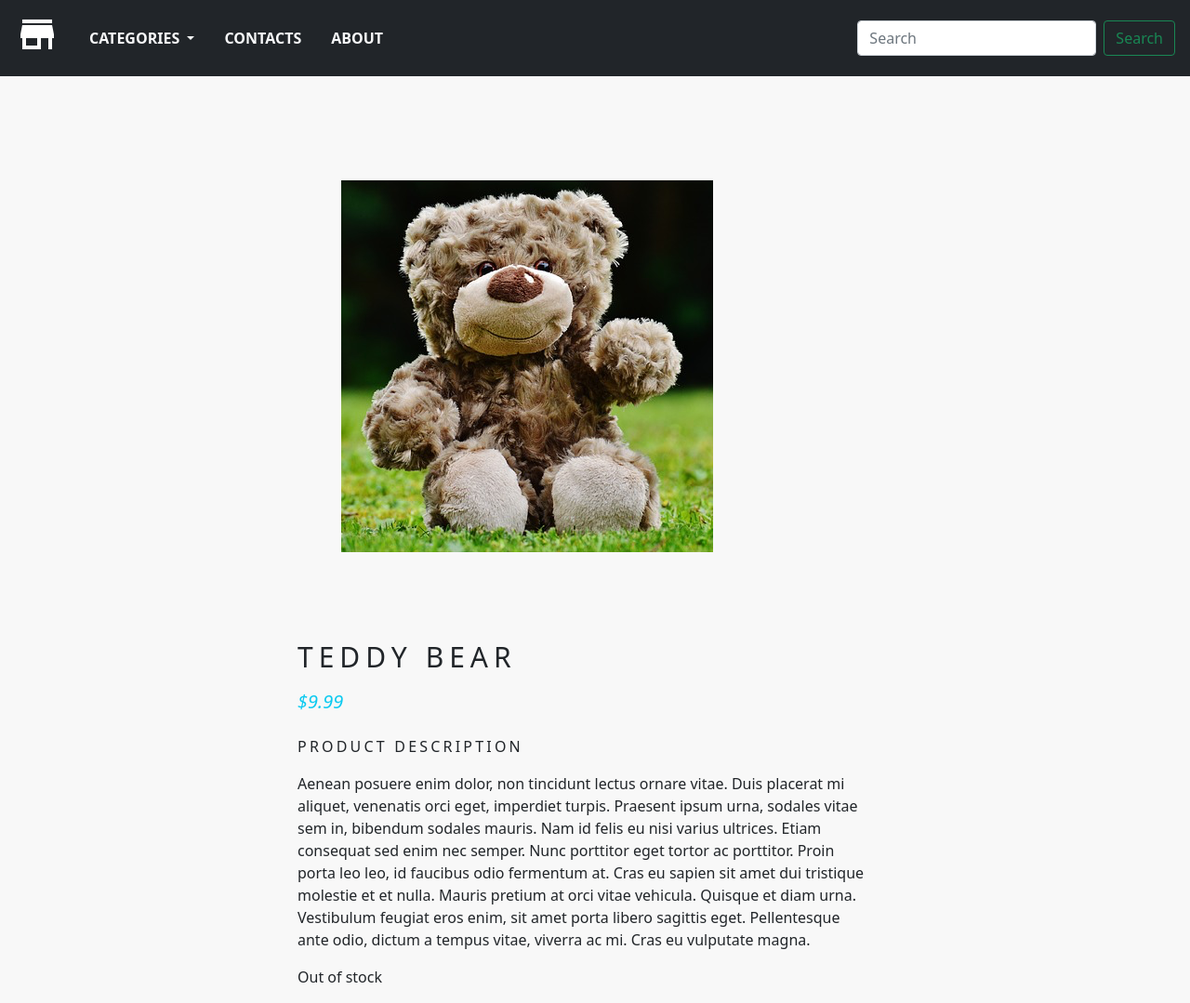
After one commit to ruslan4432013/ecommerce-project, a Django app: template shop/templates/product.html in a window 1280 px wide. The commit adds this page. Shown: the whole page at 93% size. Run offline with Django 3.2, Linux system fonts and the light colour scheme; the template is opened without the code that fills it, so the values that code supplies are empty.

Commit message:
add description

```diff
--- a/ecommerce/static/css/base.css
+++ b/ecommerce/static/css/base.css
@@ -1,3 +1,21 @@
 body {
     background-color: #F8F8F8;
 }
+
+.product_title {
+    font-size: 30px;
+    text-transform: uppercase;
+    letter-spacing: .2em;
+    padding-top: 15px;
+    padding-bottom: 10px;
+}
+
+.product_text {
+    padding-right: 20px;
+}
+
+.product_desc {
+    font-size: 16px;
+    text-transform: uppercase;
+    letter-spacing: .2em;
+}
--- a/shop/templates/base.html
+++ b/shop/templates/base.html
@@ -29,10 +29,6 @@
     <title>{% block title %}{% endblock %}</title>
 </head>
 <body>
-<!--<header>-->
-<!--    <a href="{% url 'home' %}">Home</a>-->
-<!--    <a href="{% url 'about' %}">About</a>-->
-<!--</header>-->
 
 <nav class="navbar navbar-expand-lg navbar-dark bg-dark">
     <a href="#" class="navbar-brand ps-3"><i class="material-icons md-48">store</i></a>
--- /dev/null
+++ b/shop/templates/product.html
@@ -0,0 +1,32 @@
+{% extends 'base.html' %}
+{% load static %}
+{% block title %}
+Product
+{% endblock %}
+
+{% block content %}
+<div class="container py-5">
+    <div class="row mt-5">
+        <div class="col-10 mx-auto col-md-6 my-3">
+            <img src="{% static 'images/teddy.png' %}">
+        </div>
+    </div>
+</div>
+<div class="col-10 mx-auto col-md-6 my-3">
+    <div>
+        <h1 class="product_title">Teddy Bear</h1>
+        <h5 class="text-info fst-italic mb-4">$9.99</h5>
+        <p class="product_desc">Product Description</p>
+        <p class="text-justify product_text">
+            Aenean posuere enim dolor, non tincidunt lectus ornare vitae. Duis placerat mi aliquet, venenatis orci eget,
+            imperdiet turpis. Praesent ipsum urna, sodales vitae sem in, bibendum sodales mauris. Nam id felis eu nisi
+            varius ultrices. Etiam consequat sed enim nec semper. Nunc porttitor eget tortor ac porttitor. Proin porta
+            leo leo, id faucibus odio fermentum at. Cras eu sapien sit amet dui tristique molestie et et nulla. Mauris
+            pretium at orci vitae vehicula. Quisque et diam urna. Vestibulum feugiat eros enim, sit amet porta libero
+            sagittis eget. Pellentesque ante odio, dictum a tempus vitae, viverra ac mi. Cras eu vulputate magna.
+        </p>
+        <p class="text-justify product_text">Out of stock</p>
+    </div>
+
+</div>
+{% endblock %}
--- a/shop/urls.py
+++ b/shop/urls.py
@@ -3,5 +3,5 @@ from . import views
 
 urlpatterns = [
     path('', views.home, name='home'),
-    path('about', views.about, name='about'),
+    path('product/', views.product, name='product'),
 ]
--- a/shop/views.py
+++ b/shop/views.py
@@ -5,5 +5,5 @@ from django.http import HttpResponse
 def home(request):
     return render(request, 'home.html')
 
-def about(request):
-    return render(request, 'about.html')
+def product(request):
+    return render(request, 'product.html')
```
Also changed, not shown: shop/templates/about.html (deleted, +0 -8 lines).
